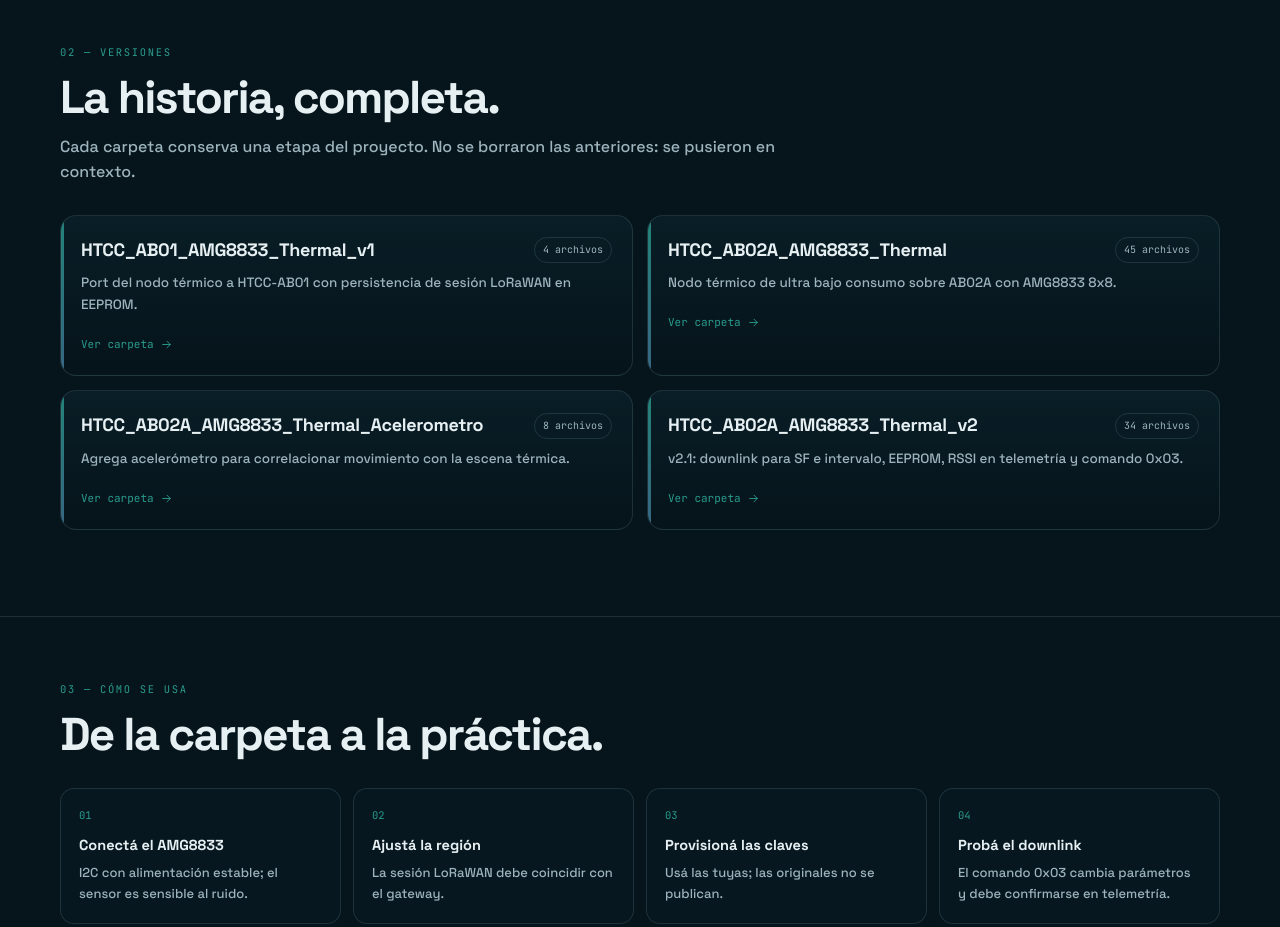
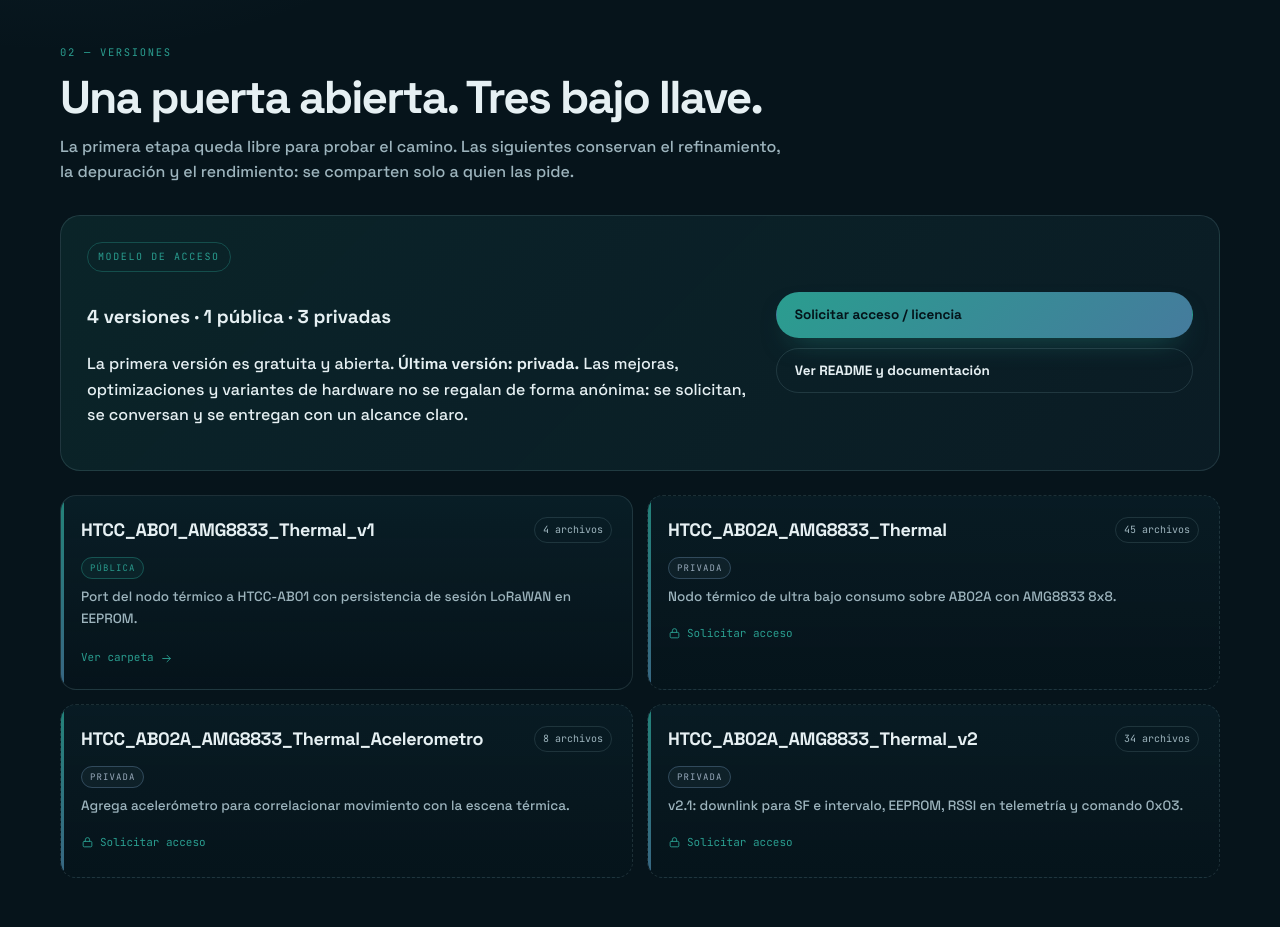
Before and after one commit to jmadasme/htcc-amg8833, a plain HTML site: page docs/index.html in a window 1280 px wide. Shown: the part 1380-2307 px from the top of the page. Drawn offline with Linux system fonts and the light colour scheme; no server answers.

Commit message:
docs: landing con el contenido completo del proyecto

```diff
--- a/docs/index.html
+++ b/docs/index.html
@@ -134,14 +134,15 @@ h2{font-size:clamp(30px,4vw,46px);line-height:1.05;letter-spacing:-.04em;margin:
   .stat{border-right:0;border-bottom:1px solid var(--line)}
   h1{font-size:42px}
 }
-</style>
+.gate{display:grid;grid-template-columns:1.35fr .85fr;gap:26px;align-items:center;border:1px solid var(--line);border-radius:20px;padding:26px;background:linear-gradient(135deg,rgba(42,157,143,.12),rgba(69,123,157,.08));margin:22px 0 24px}.gate-badge{display:inline-block;font-family:var(--mono);font-size:10px;letter-spacing:.16em;color:var(--accent);border:1px solid rgba(42,157,143,.35);padding:6px 10px;border-radius:999px;margin-bottom:12px}.gate-actions{display:flex;flex-direction:column;gap:10px;align-items:stretch}.version.private{border-style:dashed;background:linear-gradient(180deg,rgba(11,34,43,.55),rgba(6,20,27,.7))}.version .state{font-family:var(--mono);font-size:9px;letter-spacing:.12em;padding:4px 8px;border-radius:999px;border:1px solid var(--line);color:var(--muted)}.state.pub{color:#2A9D8F;border-color:rgba(42,157,143,.4);background:rgba(42,157,143,.08)}.state.priv{color:#9ab;border-color:rgba(91,124,153,.45);background:rgba(91,124,153,.08)}.private-link{color:#9ab;cursor:pointer}@media(max-width:820px){.gate{grid-template-columns:1fr}}</style>
 <link rel="stylesheet" href="assets/community.css?v=1">
 </head>
 <body>
 <header class="nav"><div class="wrap nav-in">
   <a class="brand" href="/"><span class="brand-mark"><svg viewBox="0 0 24 24" width="18" height="18" fill="none" stroke="currentColor" stroke-width="1.7" stroke-linecap="round" stroke-linejoin="round" aria-hidden="true"><path d="m12 2 9 5-9 5-9-5 9-5z"/><path d="m3 12 9 5 9-5M3 17l9 5 9-5"/></svg></span><span>jmadasme<span style="color:var(--accent)">.</span>portfolio</span></a>
   <nav class="nav-links">
-    <a href="#proyecto">Proyecto</a><a href="#versiones">Versiones</a><a href="#stack">Stack</a><a href="#docs">Docs</a><a href="#comunidad">Comunidad</a>
+    <a href="#proyecto">Proyecto</a><a href="#versiones">Versiones</a>
+      <a href="#acceso">Acceso</a><a href="#stack">Stack</a><a href="#docs">Docs</a><a href="#comunidad">Comunidad</a>
     <a class="btn btn-ghost" style="padding:9px 15px" href="/iot/">← IoT</a>
   </nav>
 </div></header>
@@ -155,7 +156,7 @@ h2{font-size:clamp(30px,4vw,46px);line-height:1.05;letter-spacing:-.04em;margin:
       <a class="btn btn-primary" href="https://github.com/jmadasme/htcc-amg8833" target="_blank" rel="noopener">Ver el repositorio <svg viewBox="0 0 24 24" width="15" height="15" fill="none" stroke="currentColor" stroke-width="1.7" stroke-linecap="round" stroke-linejoin="round" aria-hidden="true"><path d="M5 12h14M13 6l6 6-6 6"/></svg></a>
       <a class="btn btn-ghost" href="#versiones">Explorar versiones</a>
     </div>
-    <div class="badges"><span class="badge">MIT</span><span class="badge">IoT &amp; Hardware</span><span class="badge">4 versiónes</span><span class="badge">GitHub Pages</span></div>
+    <div class="badges"><span class="badge">MIT</span><span class="badge">IoT &amp; Hardware</span><span class="badge">4 versiones · 3 privadas</span><span class="badge">GitHub Pages</span></div>
   </div>
   <div class="hero-visual">
     <div class="visual-frame"><img src="assets/architecture.svg" alt="Árbol de versiones de HTCC AMG8833"></div>
@@ -164,7 +165,7 @@ h2{font-size:clamp(30px,4vw,46px);line-height:1.05;letter-spacing:-.04em;margin:
   </div>
 </div></section>
 
-<section class="stats"><div class="wrap stats-grid"><div class="stat"><div class="stat-num">4</div><div class="stat-label">versiones</div></div><div class="stat"><div class="stat-num">8x8</div><div class="stat-label">píxeles</div></div><div class="stat"><div class="stat-num">0x03</div><div class="stat-label">comando</div></div><div class="stat"><div class="stat-num">1</div><div class="stat-label">EEPROM</div></div></div></section>
+<section class="stats"><div class="wrap stats-grid"><div class="stat"><div class="stat-num">4</div><div class="stat-label">versiones</div></div><div class="stat"><div class="stat-num">1</div><div class="stat-label">pública</div></div><div class="stat"><div class="stat-num">3</div><div class="stat-label">privadas</div></div><div class="stat"><div class="stat-num">1</div><div class="stat-label">licencia</div></div></div></section>
 
 <section class="section" id="proyecto"><div class="wrap">
   <div class="section-head reveal"><div class="kicker">01 — El proyecto</div><h2>Qué resuelve</h2><p class="section-sub">Familia de nodos LoRaWAN con sensor térmico AMG8833 de 8x8. La evolución va del port a AB01 con EEPROM hasta el control remoto de spreading factor e intervalo, pasando por una variante con acelerómetro.</p></div>
@@ -175,23 +176,39 @@ h2{font-size:clamp(30px,4vw,46px);line-height:1.05;letter-spacing:-.04em;margin:
 </div></section>
 
 <section class="section" id="versiones"><div class="wrap">
-  <div class="section-head reveal"><div class="kicker">02 — Versiones</div><h2>La historia, completa.</h2><p class="section-sub">Cada carpeta conserva una etapa del proyecto. No se borraron las anteriores: se pusieron en contexto.</p></div>
+  <div class="section-head reveal"><div class="kicker">02 — Versiones</div><h2>Una puerta abierta. Tres bajo llave.</h2>
+  <p class="section-sub">La primera etapa queda libre para probar el camino. Las siguientes conservan el refinamiento, la depuración y el rendimiento: se comparten solo a quien las pide.</p></div>
+  <div class="gate reveal" id="acceso">
+    <div>
+      <span class="gate-badge">MODELO DE ACCESO</span>
+      <h3>4 versiones · 1 pública · 3 privadas</h3>
+      <p>La primera versión es gratuita y abierta. <strong>Última versión: privada.</strong> Las mejoras, optimizaciones y variantes de hardware no se regalan de forma anónima: se solicitan, se conversan y se entregan con un alcance claro.</p>
+    </div>
+    <div class="gate-actions">
+      <a class="btn btn-primary" href="https://github.com/jmadasme/htcc-amg8833/issues/new?template=solicitud-acceso.yml&title=Solicitud%20de%20acceso%20a%20versiones%20privadas" target="_blank" rel="noopener">Solicitar acceso / licencia</a>
+      <a class="btn btn-ghost" href="#docs">Ver README y documentación</a>
+    </div>
+  </div>
   <div class="versions"><article class="version reveal">
   <div class="version-top"><h3>HTCC_AB01_AMG8833_Thermal_v1</h3><span class="count">4 archivos</span></div>
+  <div style="margin-bottom:8px"><span class="state pub">PÚBLICA</span></div>
   <p>Port del nodo térmico a HTCC-AB01 con persistencia de sesión LoRaWAN en EEPROM.</p>
-  <a href="https://github.com/jmadasme/htcc-amg8833/tree/main/versions/HTCC_AB01_AMG8833_Thermal_v1" target="_blank" rel="noopener">Ver carpeta <svg viewBox="0 0 24 24" width="13" height="13" fill="none" stroke="currentColor" stroke-width="1.7" stroke-linecap="round" stroke-linejoin="round" aria-hidden="true"><path d="M5 12h14M13 6l6 6-6 6"/></svg></a>
-</article><article class="version reveal">
+  <a href="versions/HTCC_AB01_AMG8833_Thermal_v1/" target="_blank" rel="noopener">Ver carpeta <svg viewBox="0 0 24 24" width="13" height="13" fill="none" stroke="currentColor" stroke-width="1.7" stroke-linecap="round" stroke-linejoin="round" aria-hidden="true"><path d="M5 12h14M13 6l6 6-6 6"/></svg></a>
+</article><article class="version reveal private">
   <div class="version-top"><h3>HTCC_AB02A_AMG8833_Thermal</h3><span class="count">45 archivos</span></div>
+  <div style="margin-bottom:8px"><span class="state priv">PRIVADA</span></div>
   <p>Nodo térmico de ultra bajo consumo sobre AB02A con AMG8833 8x8.</p>
-  <a href="https://github.com/jmadasme/htcc-amg8833/tree/main/versions/HTCC_AB02A_AMG8833_Thermal" target="_blank" rel="noopener">Ver carpeta <svg viewBox="0 0 24 24" width="13" height="13" fill="none" stroke="currentColor" stroke-width="1.7" stroke-linecap="round" stroke-linejoin="round" aria-hidden="true"><path d="M5 12h14M13 6l6 6-6 6"/></svg></a>
-</article><article class="version reveal">
+  <a class="private-link" href="https://github.com/jmadasme/htcc-amg8833/issues/new?template=solicitud-acceso.yml&title=Solicitud%20de%20acceso%20a%20versiones%20privadas" target="_blank" rel="noopener"><svg viewBox="0 0 24 24" width="13" height="13" fill="none" stroke="currentColor" stroke-width="1.7" stroke-linecap="round" stroke-linejoin="round" aria-hidden="true"><rect x="4" y="10" width="16" height="10" rx="2"/><path d="M8 10V7a4 4 0 0 1 8 0v3"/></svg> Solicitar acceso</a>
+</article><article class="version reveal private">
   <div class="version-top"><h3>HTCC_AB02A_AMG8833_Thermal_Acelerometro</h3><span class="count">8 archivos</span></div>
+  <div style="margin-bottom:8px"><span class="state priv">PRIVADA</span></div>
   <p>Agrega acelerómetro para correlacionar movimiento con la escena térmica.</p>
-  <a href="https://github.com/jmadasme/htcc-amg8833/tree/main/versions/HTCC_AB02A_AMG8833_Thermal_Acelerometro" target="_blank" rel="noopener">Ver carpeta <svg viewBox="0 0 24 24" width="13" height="13" fill="none" stroke="currentColor" stroke-width="1.7" stroke-linecap="round" stroke-linejoin="round" aria-hidden="true"><path d="M5 12h14M13 6l6 6-6 6"/></svg></a>
-</article><article class="version reveal">
+  <a class="private-link" href="https://github.com/jmadasme/htcc-amg8833/issues/new?template=solicitud-acceso.yml&title=Solicitud%20de%20acceso%20a%20versiones%20privadas" target="_blank" rel="noopener"><svg viewBox="0 0 24 24" width="13" height="13" fill="none" stroke="currentColor" stroke-width="1.7" stroke-linecap="round" stroke-linejoin="round" aria-hidden="true"><rect x="4" y="10" width="16" height="10" rx="2"/><path d="M8 10V7a4 4 0 0 1 8 0v3"/></svg> Solicitar acceso</a>
+</article><article class="version reveal private">
   <div class="version-top"><h3>HTCC_AB02A_AMG8833_Thermal_v2</h3><span class="count">34 archivos</span></div>
+  <div style="margin-bottom:8px"><span class="state priv">PRIVADA</span></div>
   <p>v2.1: downlink para SF e intervalo, EEPROM, RSSI en telemetría y comando 0x03.</p>
-  <a href="https://github.com/jmadasme/htcc-amg8833/tree/main/versions/HTCC_AB02A_AMG8833_Thermal_v2" target="_blank" rel="noopener">Ver carpeta <svg viewBox="0 0 24 24" width="13" height="13" fill="none" stroke="currentColor" stroke-width="1.7" stroke-linecap="round" stroke-linejoin="round" aria-hidden="true"><path d="M5 12h14M13 6l6 6-6 6"/></svg></a>
+  <a class="private-link" href="https://github.com/jmadasme/htcc-amg8833/issues/new?template=solicitud-acceso.yml&title=Solicitud%20de%20acceso%20a%20versiones%20privadas" target="_blank" rel="noopener"><svg viewBox="0 0 24 24" width="13" height="13" fill="none" stroke="currentColor" stroke-width="1.7" stroke-linecap="round" stroke-linejoin="round" aria-hidden="true"><rect x="4" y="10" width="16" height="10" rx="2"/><path d="M8 10V7a4 4 0 0 1 8 0v3"/></svg> Solicitar acceso</a>
 </article></div>
 </div></section>
 
@@ -210,7 +227,7 @@ h2{font-size:clamp(30px,4vw,46px);line-height:1.05;letter-spacing:-.04em;margin:
   <div class="stack-grid">
     <div class="reveal"><div class="chips"><span class="chip">HTCC-AB01</span><span class="chip">HTCC-AB02A</span><span class="chip">AMG8833</span><span class="chip">LoRaWAN</span><span class="chip">I2C</span><span class="chip">EEPROM</span></div><div class="note"><svg viewBox="0 0 24 24" width="16" height="16" fill="none" stroke="currentColor" stroke-width="1.7" stroke-linecap="round" stroke-linejoin="round" aria-hidden="true"><path d="m5 12 4 4L19 6"/></svg><span>El sensor AMG8833 y la placa no se incluyen. El downlink 0x03 está documentado en el datasheet de la versión v2.</span></div></div>
     <div class="terminal reveal"><div class="terminal-bar"><span class="dot"></span><span class="dot"></span><span class="dot"></span></div><pre>git clone https://github.com/jmadasme/htcc-amg8833.git
-cd htcc-amg8833/versions/HTCC_AB02A_AMG8833_Thermal_v2
+cd htcc-amg8833/versions/HTCC_AB01_AMG8833_Thermal_v1
 # revisá config.h y el README antes de compilar</pre></div>
   </div>
 </div></section>
```
